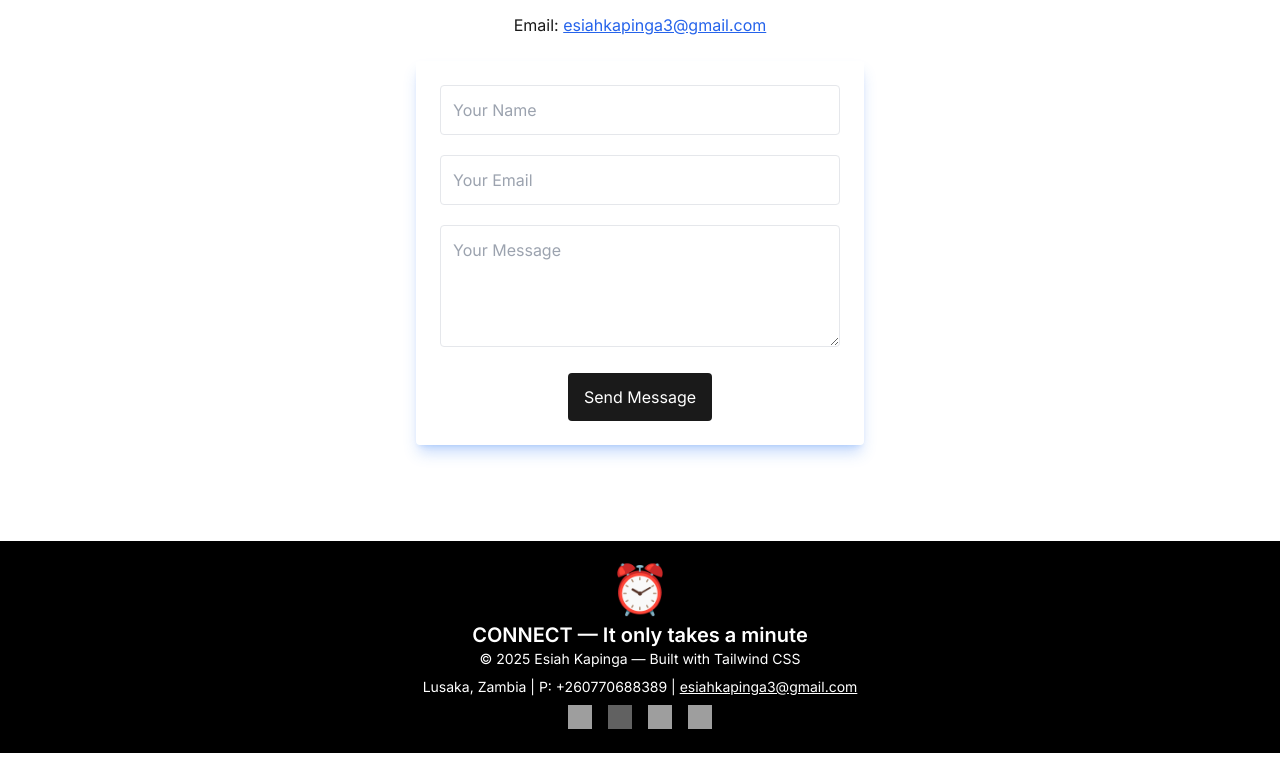
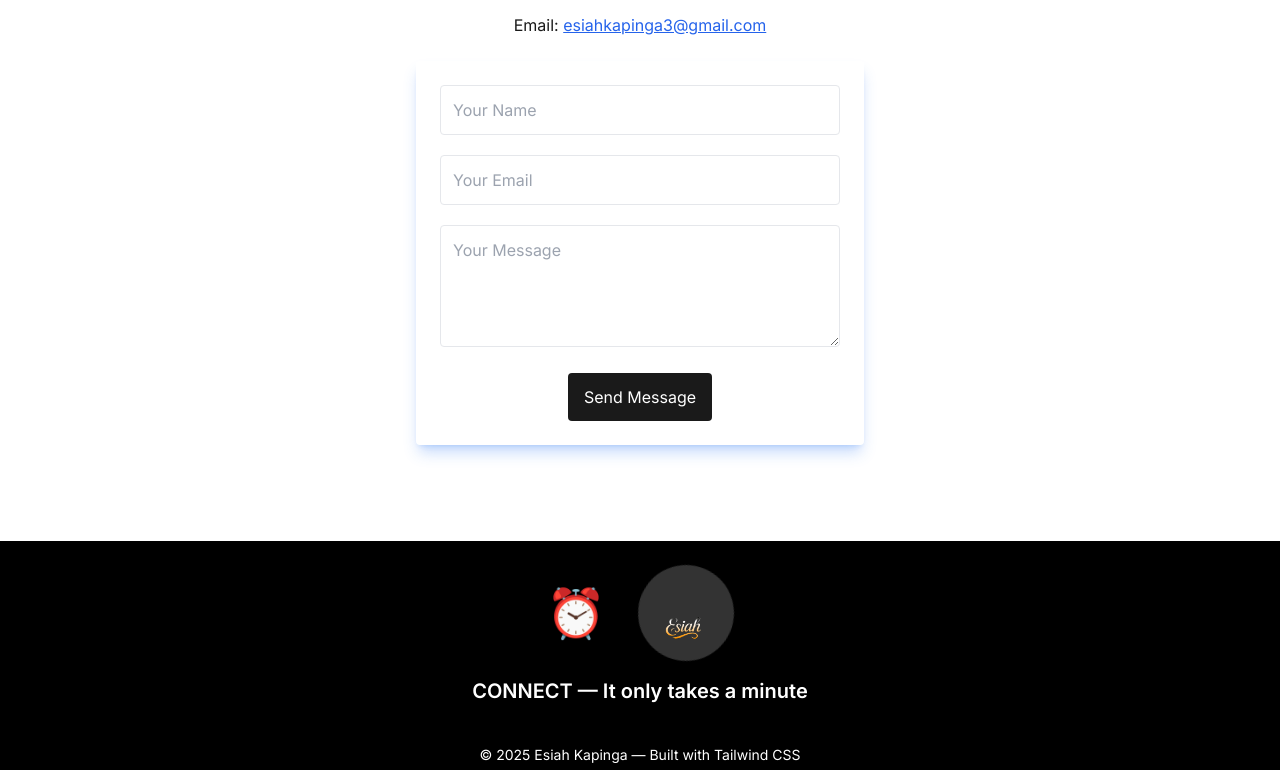
Before and after one commit to esiahkapingaa/portfolio-site, a plain HTML site: page index.html in a window 1280 px wide. Shown: the part 2007-2777 px from the top of the page. Drawn offline with nearby package versions, Linux system fonts and the light colour scheme; grey boxes are pictures that could not be loaded.

Commit message:
Update index.html

```diff
--- a/index.html
+++ b/index.html
@@ -35,9 +35,17 @@
         0%, 100% { transform: translateY(0); }
         50% { transform: translateY(-5px); }
       }
+      @keyframes spin-slow {
+        from { transform: rotate(0deg); }
+        to { transform: rotate(360deg); }
+      }
+      .animate-spin-slow {
+        animation: spin-slow 20s linear infinite;
+      }
     </style>
   </head>
   <body class="bg-white text-brand-dark font-body">
+    <!-- Header -->
     <header class="bg-white shadow p-6 sticky top-0 z-50">
       <div class="max-w-6xl mx-auto flex flex-col md:flex-row items-center justify-between">
         <h1 class="text-3xl font-display font-bold floating">Esiah Kapinga</h1>
@@ -49,8 +57,8 @@
       </div>
     </header>
 
-    <!-- HERO / BANNER -->
-    <section class="bg-gradient-to-r from-brand-yellow via-black to-brand-yellow py-20 px-4">
+    <!-- Hero Section -->
+    <section class="bg-gradient-to-r from-brand-accent via-black to-brand-accent py-20 px-4">
       <div class="max-w-6xl mx-auto flex flex-col md:flex-row items-center justify-between">
         <div class="md:w-1/2 mb-10 md:mb-0">
           <h1 class="text-4xl md:text-5xl font-display font-bold leading-tight mb-4">Esiah Kapinga</h1>
@@ -65,10 +73,10 @@
       </div>
     </section>
 
+    <!-- Projects Section -->
     <section id="projects" class="py-12 bg-gray-100">
       <div class="max-w-5xl mx-auto" data-aos="fade-up">
         <h3 class="text-2xl font-display font-bold mb-8 text-center">Featured Projects</h3>
-
         <!-- Project 1 -->
         <div class="bg-white rounded shadow p-6 mb-6">
           <h4 class="text-xl font-semibold mb-2">1. Phylogenetic Analysis of Tinospora spp.</h4>
@@ -76,7 +84,6 @@
           <p class="text-sm mt-2 italic">Tools: MEGAX, NCBI, BLAST, UniProtKB</p>
           <a href="#" class="inline-block mt-4 px-4 py-2 text-white bg-gradient-to-r from-brand-yellow to-brand-accent rounded hover:opacity-90">View Details</a>
         </div>
-
         <!-- Project 2 -->
         <div class="bg-white rounded shadow p-6 mb-6">
           <h4 class="text-xl font-semibold mb-2">2. WHO COVID-19 Global Data Visualization (Python)</h4>
@@ -84,7 +91,6 @@
           <p class="text-sm mt-2 italic">Tools: Python, Plotly, Folium</p>
           <a href="#" class="inline-block mt-4 px-4 py-2 text-white bg-gradient-to-r from-brand-yellow to-brand-accent rounded hover:opacity-90">View Details</a>
         </div>
-
         <!-- Project 3 -->
         <div class="bg-white rounded shadow p-6 mb-6">
           <h4 class="text-xl font-semibold mb-2">3. UNICEF Child Mortality Analysis (R)</h4>
@@ -95,7 +101,7 @@
       </div>
     </section>
 
-       <!-- SKILLS SECTION (Tiles) -->
+    <!-- Skills Section -->
     <section id="skills" class="py-16 px-4 bg-white text-brand-dark">
       <div class="max-w-6xl mx-auto" data-aos="fade-up">
         <h3 class="text-3xl font-display font-bold text-center mb-12">Technical Skills</h3>
@@ -136,6 +142,7 @@
       </div>
     </section>
 
+    <!-- Contact Section -->
     <section id="contact" class="py-12 text-center" data-aos="fade-up">
       <h3 class="text-2xl font-display font-bold mb-4">Let's Connect</h3>
       <p class="mb-6">Email: <a href="mailto:esiahkapinga3@gmail.com" class="text-brand-accent underline">esiahkapinga3@gmail.com</a></p>
@@ -147,23 +154,42 @@
       </form>
     </section>
 
+    <!-- Footer -->
     <footer class="text-center py-6 bg-black text-white text-sm mt-12">
-      <div class="flex flex-col items-center">
-        <div class="text-5xl mb-2 animate-pulse">⏰</div>
-        <p class="text-xl font-bold">CONNECT — It only takes a minute</p>
+      <div class="flex flex-col items-center mb-6">
+        <div class="flex items-center justify-center gap-8">
+          <div class="text-5xl animate-pulse">⏰</div>
+          <div class="relative w-24 h-24">
+            <div class="absolute inset-0 rounded-full bg-white opacity-20 animate-spin-slow z-0"></div>
+            <img src="images/signature.png" alt="Esiah Signature Logo" class="relative z-10 w-full h-full object-contain">
+          </div>
+        </div>
+        <p class="text-xl font-bold mt-4">CONNECT — It only takes a minute</p>
       </div>
-
+      <div class="h-4"></div>
       <div class="space-y-2">
         <p>&copy; 2025 Esiah Kapinga — Built with Tailwind CSS</p>
-        <p>Lusaka, Zambia | P: +260770688389 | <a href="mailto:esiahkapinga3@gmail.com" class="underline">esiahkapinga3@gmail.com</a></p>
+        <p>
+          Lusaka, Zambia | P: +260770688389 |
+          <a href="mailto:esiahkapinga3@gmail.com" class="underline">esiahkapinga3@gmail.com</a>
+        </p>
         <div class="flex justify-center gap-4 mt-2">
-          <a href="https://www.linkedin.com/in/esiah-kapinga" target="_blank"><img src="https://cdn.jsdelivr.net/gh/devicons/devicon/icons/linkedin/linkedin-original.svg" alt="LinkedIn" class="w-6 h-6"></a>
-          <a href="https://github.com/esiahkapinga" target="_blank"><img src="https://cdn.jsdelivr.net/gh/devicons/devicon/icons/github/github-original.svg" alt="GitHub" class="w-6 h-6 invert"></a>
-          <a href="https://www.instagram.com/esiah_kapinga" target="_blank"><img src="https://cdn-icons-png.flaticon.com/512/2111/2111463.png" alt="Instagram" class="w-6 h-6"></a>
-          <a href="https://youtube.com/ESIAH" target="_blank"><img src="https://cdn-icons-png.flaticon.com/512/1384/1384060.png" alt="YouTube" class="w-6 h-6"></a>
+          <a href="https://www.linkedin.com/in/esiah-kapinga" target="_blank">
+            <img src="https://cdn.jsdelivr.net/gh/devicons/devicon/icons/linkedin/linkedin-original.svg" alt="LinkedIn" class="w-6 h-6">
+          </a>
+          <a href="https://github.com/esiahkapinga" target="_blank">
+            <img src="https://cdn.jsdelivr.net/gh/devicons/devicon/icons/github/github-original.svg" alt="GitHub" class="w-6 h-6 invert">
+          </a>
+          <a href="https://www.instagram.com/esiah_kapinga" target="_blank">
+            <img src="https://cdn-icons-png.flaticon.com/512/2111/2111463.png" alt="Instagram" class="w-6 h-6">
+          </a>
+          <a href="https://youtube.com/ESIAH" target="_blank">
+            <img src="https://cdn-icons-png.flaticon.com/512/1384/1384060.png" alt="YouTube" class="w-6 h-6">
+          </a>
         </div>
       </div>
     </footer>
+
     <script src="https://unpkg.com/aos@2.3.1/dist/aos.js"></script>
     <script>AOS.init();</script>
   </body>
```
